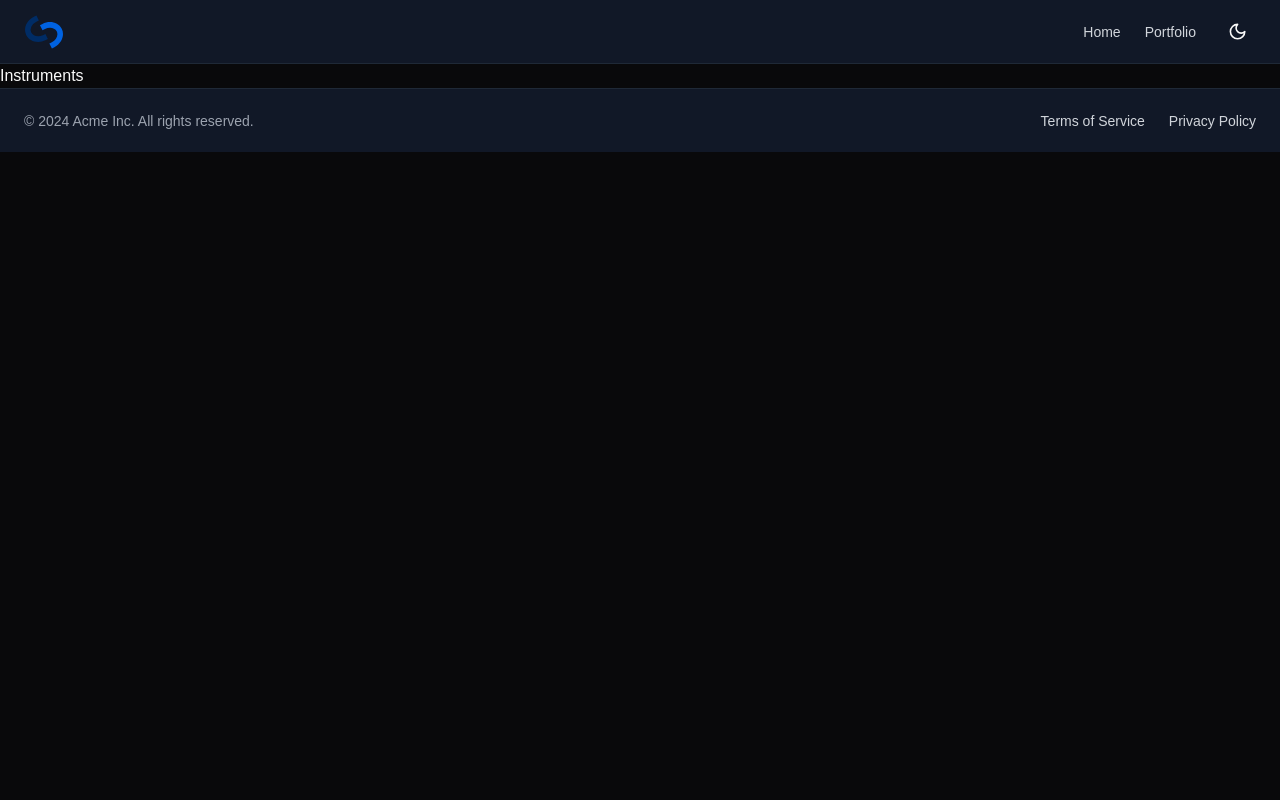
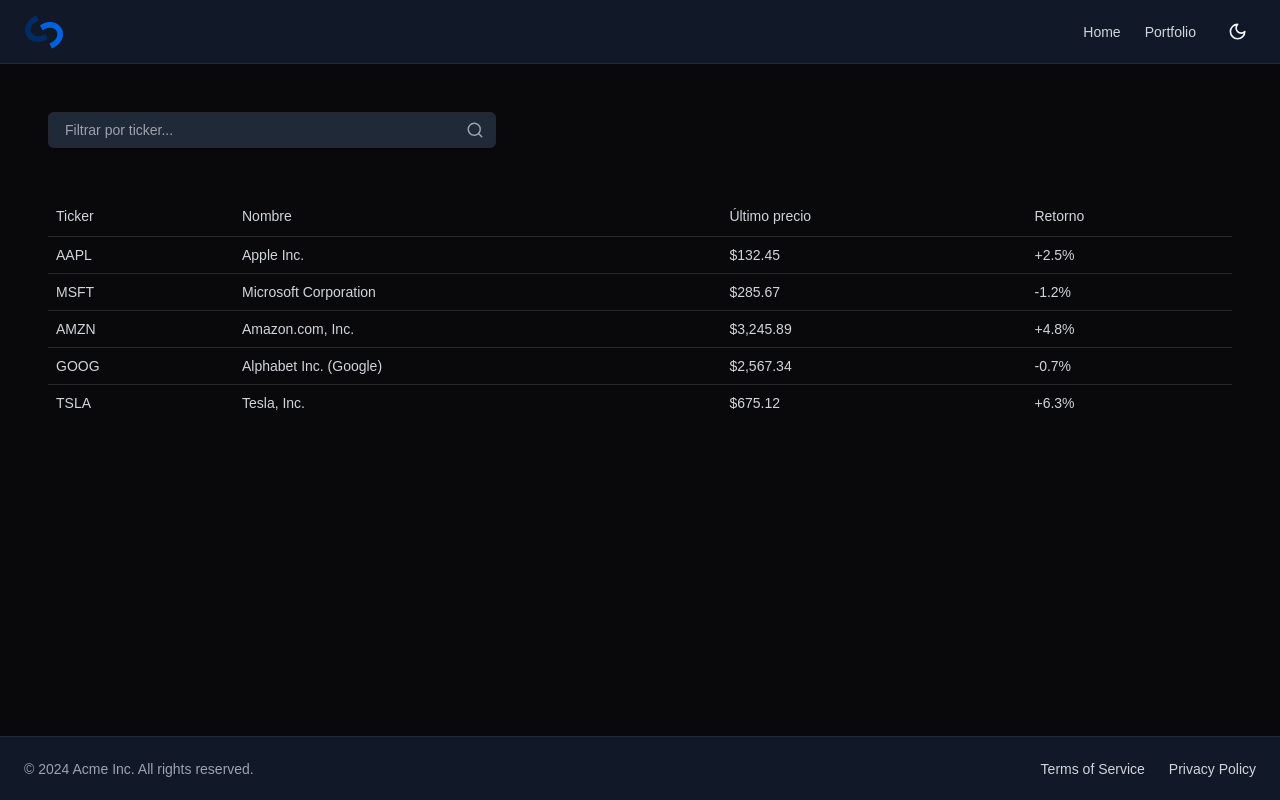
Before and after one commit to FavioMagallanes/cocos-frontend-challenge, a React (Vite) app: page / in a window 1280 px wide. Built offline with nearby package versions, Linux system fonts and the light colour scheme; a web font is replaced by a local one.

Commit message:
feat: add search input and table components

```diff
--- a/src/components/icon/icon.tsx
+++ b/src/components/icon/icon.tsx
@@ -6,14 +6,15 @@ const fallback = <div style={{ background: "#ddd", width: 24, height: 24 }} />;
 
 interface IconProps extends Omit<LucideProps, "ref"> {
   name: keyof typeof dynamicIconImports;
+  size?: number;
 }
 
-export const Icon: FC<IconProps> = ({ name, ...props }) => {
+export const Icon: FC<IconProps> = ({ name, size, ...props }) => {
   const LucideIcon = lazy(dynamicIconImports[name]);
 
   return (
     <Suspense fallback={fallback}>
-      <LucideIcon {...props} />
+      <LucideIcon {...props} size={size} />
     </Suspense>
   );
 };
--- a/src/components/layout/main-layout.tsx
+++ b/src/components/layout/main-layout.tsx
@@ -8,10 +8,10 @@ type MainLayoutProps = {
 
 export const MainLayout: FC<MainLayoutProps> = ({ children }) => {
   return (
-    <>
+    <div className="flex flex-col min-h-screen">
       <Navbar />
-      <main>{children}</main>
+      <main className="flex-grow p-12">{children}</main>
       <Footer />
-    </>
+    </div>
   );
 };
--- a/src/components/shared/search-input.tsx
+++ b/src/components/shared/search-input.tsx
@@ -1,3 +1,21 @@
+import { Icon } from "../icon";
+import { Input } from "../ui/input";
+
 export const SearchInput = () => {
-  return <div>SearchInput</div>;
+  return (
+    <div className="relative flex items-center max-w-md bg-white dark:bg-gray-800 dark:text-gray-300 rounded-md">
+      <Input
+        type="search"
+        placeholder="Filtrar por ticker..."
+        className="flex-1 bg-transparent border focus:ring-0 focus:outline-none pl-4 pr-10"
+      />
+      <div className="absolute right-3">
+        <Icon
+          name="search"
+          size={18}
+          className="text-gray-500 dark:text-gray-400"
+        />
+      </div>
+    </div>
+  );
 };
--- a/src/components/tables/intruments-table.tsx
+++ b/src/components/tables/intruments-table.tsx
@@ -1,3 +1,85 @@
+import {
+  Table,
+  TableBody,
+  TableCell,
+  TableHead,
+  TableHeader,
+  TableRow,
+} from "../ui/table";
+
 export const IntrumentsTable = () => {
-  return <div>IntrumentsTable</div>;
+  const stocks = [
+    {
+      ticker: "AAPL",
+      name: "Apple Inc.",
+      price: "$132.45",
+      return: "+2.5%",
+    },
+    {
+      ticker: "MSFT",
+      name: "Microsoft Corporation",
+      price: "$285.67",
+      return: "-1.2%",
+    },
+    {
+      ticker: "AMZN",
+      name: "Amazon.com, Inc.",
+      price: "$3,245.89",
+      return: "+4.8%",
+    },
+    {
+      ticker: "GOOG",
+      name: "Alphabet Inc. (Google)",
+      price: "$2,567.34",
+      return: "-0.7%",
+    },
+    {
+      ticker: "TSLA",
+      name: "Tesla, Inc.",
+      price: "$675.12",
+      return: "+6.3%",
+    },
+  ];
+  return (
+    <Table>
+      <TableHeader>
+        <TableRow>
+          <TableHead className="text-gray-700 dark:text-gray-300">
+            Ticker
+          </TableHead>
+          <TableHead className="text-gray-700 dark:text-gray-300">
+            Nombre
+          </TableHead>
+          <TableHead className="text-gray-700 dark:text-gray-300">
+            Último precio
+          </TableHead>
+          <TableHead className="text-gray-700 dark:text-gray-300">
+            Retorno
+          </TableHead>
+        </TableRow>
+      </TableHeader>
+      <TableBody>
+        {stocks.map(stock => (
+          <TableRow
+            key={stock.ticker}
+            // onClick={() => onRowClick(stock)}
+            className="cursor-pointer hover:bg-gray-100 dark:hover:bg-gray-800"
+          >
+            <TableCell className="text-gray-700 dark:text-gray-300">
+              {stock.ticker}
+            </TableCell>
+            <TableCell className="text-gray-700 dark:text-gray-300">
+              {stock.name}
+            </TableCell>
+            <TableCell className="text-gray-700 dark:text-gray-300">
+              {stock.price}
+            </TableCell>
+            <TableCell className="text-gray-700 dark:text-gray-300">
+              {stock.return}
+            </TableCell>
+          </TableRow>
+        ))}
+      </TableBody>
+    </Table>
+  );
 };
--- a/src/features/instruments/instruments.tsx
+++ b/src/features/instruments/instruments.tsx
@@ -1,3 +1,15 @@
+import { SearchInput } from "@/components/shared";
+import { IntrumentsTable } from "@/components/tables";
+
 export const Instruments = () => {
-  return <div>Instruments</div>;
+  return (
+    <>
+      <div>
+        <SearchInput />
+      </div>
+      <div className="mt-12">
+        <IntrumentsTable />
+      </div>
+    </>
+  );
 };
```
